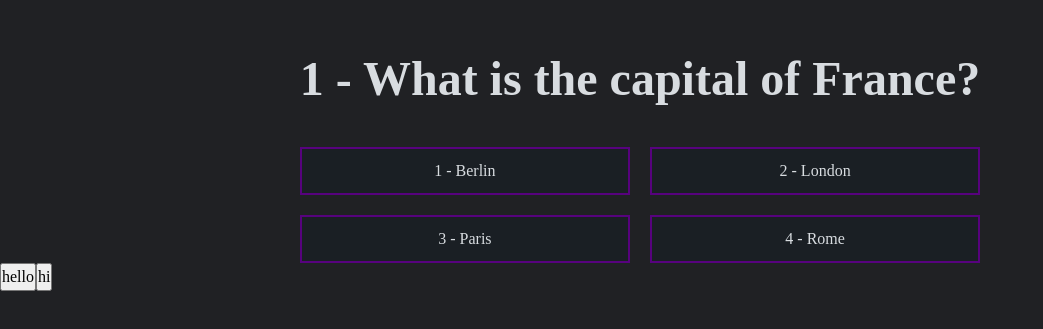
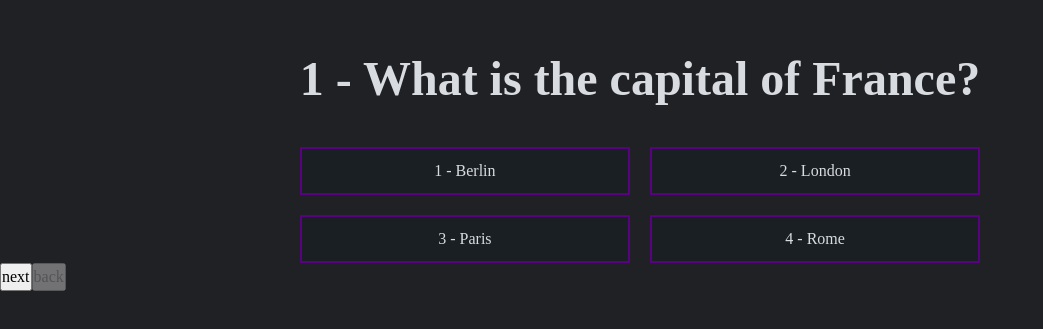
Before and after one commit to SAL13666/osbash-assessment, a React (Vite) app: page /Quiz in a window 1280 px wide. Shown: the part 233-562 px from the top of the page, without its empty margins (0-1043 px from the left). Built offline with nearby package versions, Linux system fonts and the light colour scheme.

Commit message:
added a choose answer check

```diff
--- a/src/Pages/Quiz/Quiz.jsx
+++ b/src/Pages/Quiz/Quiz.jsx
@@ -2,6 +2,7 @@ import { useDispatch, useSelector } from "react-redux";
 import styles from "./Quiz.module.css";
 import Question from "../../Components/Question";
 import { useState } from "react";
+import { Link } from "react-router-dom";
 const Quiz = () => {
     const quizData = useSelector((state) => state.quiz.value);
     const userInfo = useSelector((state) => state.userData.value);
@@ -16,8 +17,18 @@ const Quiz = () => {
                 questionData={currentQuestion ? currentQuestion: null}
                 questionIndex={currentQuestionIndex}
             />
-            <button onClick={() => setCurrentQuestionIndex((prev) => prev + 1)}>hello</button>
-            <button onClick={() => setCurrentQuestionIndex((prev) => prev - 1)}>hi</button>
+            {currentQuestionIndex == questions?.length - 1 ? (
+                <Link to={"/Scores"}>get Results</Link>
+                ):
+                <button onClick={() => {
+                    if(userInfo.answers[`question ${currentQuestionIndex}`] === undefined) { //need change
+                        console.log("error");
+                        return;
+                    }
+                    setCurrentQuestionIndex((prev) => prev + 1)
+                }}>next</button>
+            }
+            <button onClick={() => setCurrentQuestionIndex((prev) => prev - 1)} disabled={currentQuestionIndex == 0}>back</button>
         </div>
     );
 };
--- a/src/Store/User/userSlice.js
+++ b/src/Store/User/userSlice.js
@@ -5,7 +5,7 @@ export const userSlice = createSlice({
     initialState: {
         value: {
             score: 0,
-            Answers: {},
+            answers: {},
         },
     },
     reducers: {
@@ -13,7 +13,7 @@ export const userSlice = createSlice({
             state.value.score += action.payload;
         },
         setAnswers: (state, action) => {
-            state.value.Answers[action.payload.questionName] = action.payload.answer;
+            state.value.answers[action.payload.questionName] = action.payload.answer;
         },
     },
 })
```
